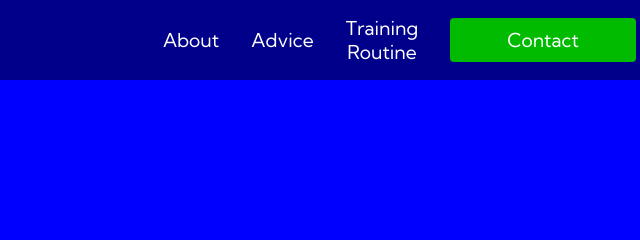
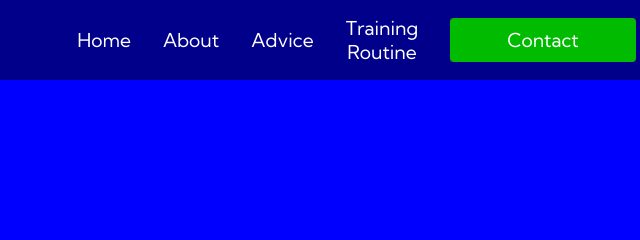
Before and after one commit to Axilux/Web-Project, a plain HTML site: page Advice.html in a window 1280 px wide. Shown: the top 240 px of the page, 578-1218 px from the left. Drawn offline with Linux system fonts and the light colour scheme; files whose address does not match are found by name.

Commit message:
Update Advice.html

```diff
--- a/Advice.html
+++ b/Advice.html
@@ -17,6 +17,9 @@
                  <span class="bar"></span>
             </div>
                 <ul class="navbar__menu">
+                     <li class="navbar__item">
+                        <a href="index.html" class="navbar__links">Home</a>
+                    </li>
                     <li class="navbar__item">
                         <a href="About.html" class="navbar__links">About</a>
                     </li>
```
